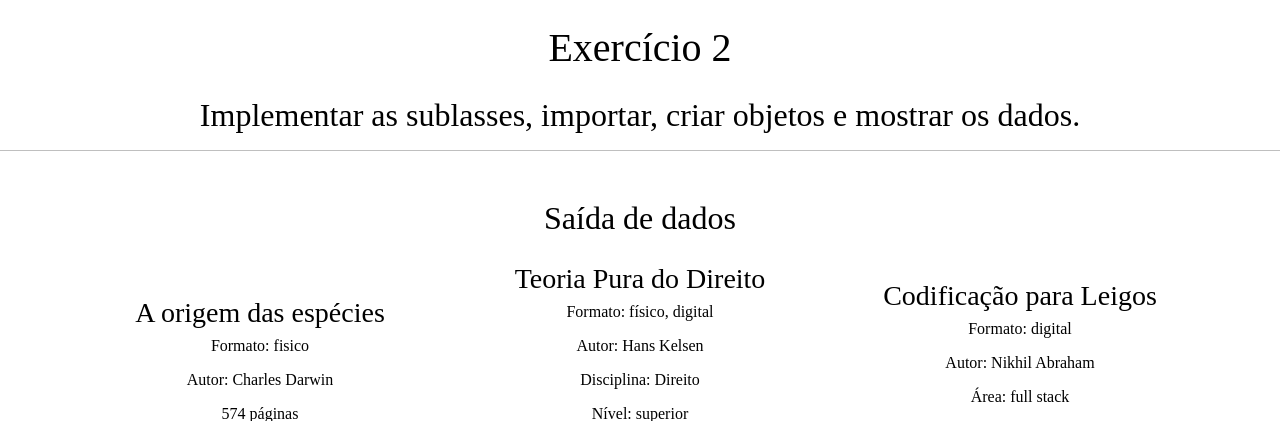
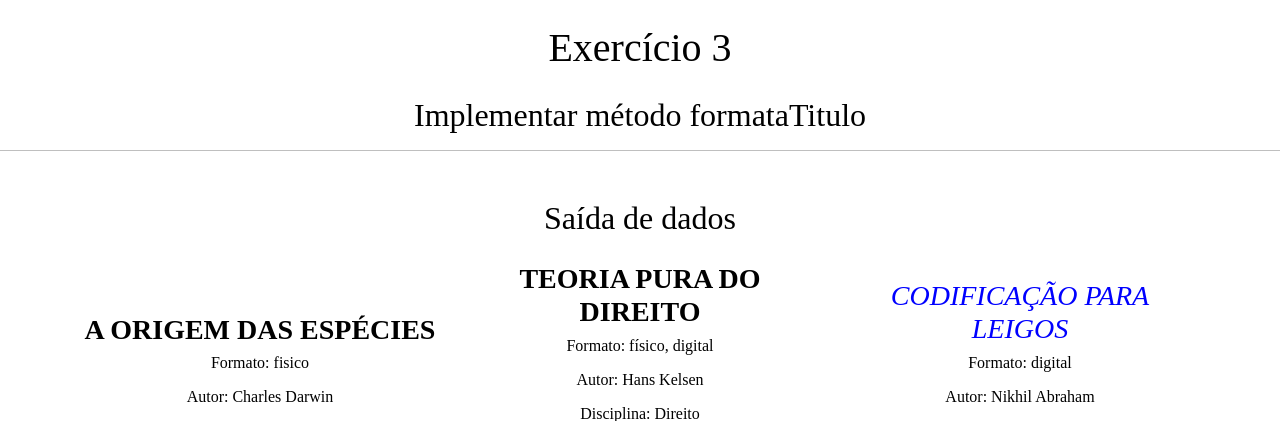
Before and after one commit to veronica-romano/exercicio-poo-1, a PHP site: page / in a window 1280 px wide. Shown: the top 421 px of the page. Run offline with PHP 8.4, Linux system fonts and the light colour scheme.

Commit message:
FUNCTIONS CREATED
set and tested

```diff
--- a/index.php
+++ b/index.php
@@ -5,13 +5,13 @@
     <meta http-equiv="X-UA-Compatible" content="IE=edge">
     <meta name="viewport" content="width=device-width, initial-scale=1.0">
     <link rel="stylesheet" href="css/bootstrap.css">
-    <title>Exercício 2 - POO</title>
+    <title>Exercício 3 - POO</title>
 </head>
 <body>
-    <h1 class="text-center mt-4">Exercício 2</h1>
+    <h1 class="text-center mt-4">Exercício 3</h1>
 
     <h2 class="text-center mt-4">
-        Implementar as sublasses, importar, criar objetos e mostrar os dados.
+        Implementar método formataTitulo
     </h2>
 
     <hr>
@@ -56,14 +56,14 @@
             <div class="container-flex row align-items-center text-center mt-4">
 
                 <div class="col">
-                    <h3><?=$livro1->getTitulo()?></h3>
+                    <h3><?=$livro1->formataTitulo()?></h3>
                     <p>Formato: <?=$livro1->getFormato()?></p>
                     <p>Autor: <?=$livro1->getAutor()?></p>
                     <p><?=$livro1->getPaginas()?> páginas</p>
                 </div>
 
                 <div class="col">
-                    <h3><?=$livro2->getTitulo()?></h3>
+                    <h3><?=$livro2->formataTitulo()?></h3>
                     <p>Formato: <?=$livro2->getFormato()?></p>
                     <p>Autor: <?=$livro2->getAutor()?></p>
                     <p>Disciplina: <?=$livro2->getDisciplina()?></p>
@@ -72,7 +72,7 @@
                 </div>
 
                 <div class="col">
-                    <h3><?=$livro3->getTitulo()?></h3>
+                    <h3><?=$livro3->formataTitulo()?></h3>
                     <p>Formato: <?=$livro3->getFormato()?></p>
                     <p>Autor: <?=$livro3->getAutor()?></p>
                     <p>Área: <?=$livro3->getArea()?></p>
--- a/src/Livro.php
+++ b/src/Livro.php
@@ -26,6 +26,11 @@ class Livro{
     public function setPaginas(int $paginas){
         $this->paginas = $paginas;
     }
+
+    public function formataTitulo(){
+        echo "<b>". mb_strtoupper($this->getTitulo())."</b>";
+
+    }
 }
 
 ?>
--- a/src/LivroTProgramacao.php
+++ b/src/LivroTProgramacao.php
@@ -14,6 +14,11 @@ class LivroTProgramacao extends LivroTecnico{
 
         return $this;
     }
+
+    public function formataTitulo(){
+        echo "<i style='color:blue'>". mb_strtoupper($this->getTitulo())."</i>";
+
+    }
 }
 
 ?>
```
